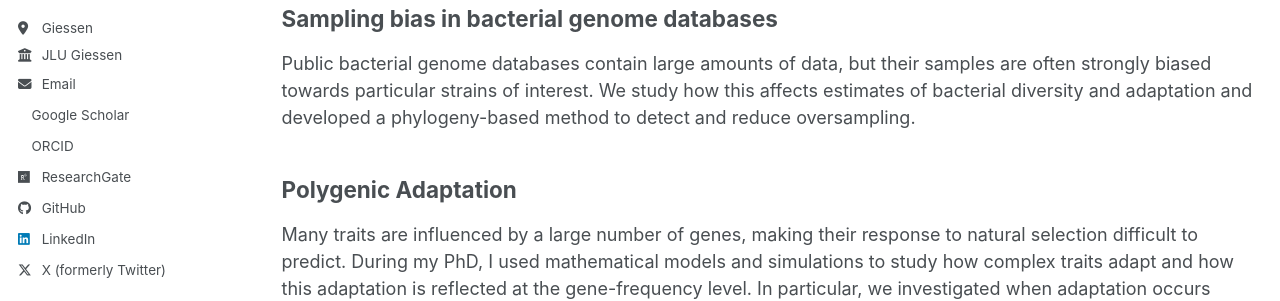
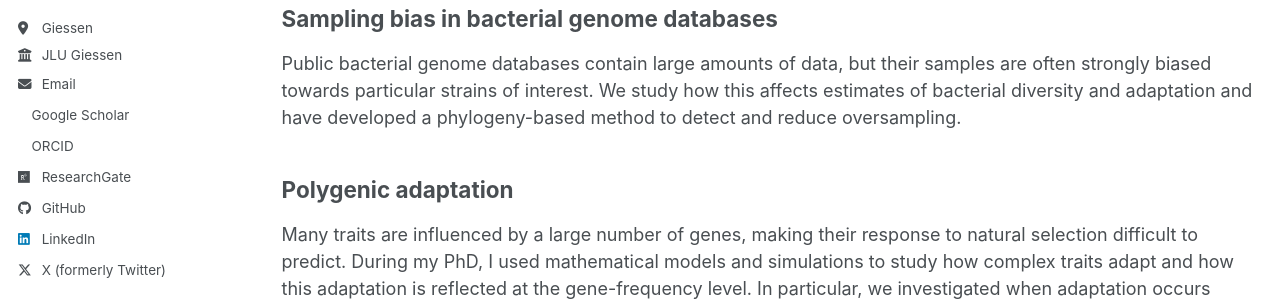
Before and after one commit to hannahgoetsch/hannahgoetsch.github.io, a Jekyll site: the page built from _pages/research.html, in a window 1280 px wide. Shown: the part 340-641 px from the top of the page. Built offline with Jekyll 4.4.1, drawn with Linux system fonts in a browser that asks for light colours; a style sheet for code colours, icons or effects is not loaded.

Commit message:
Revise text for clarity
Updated text for clarity and consistency in research section.

```diff
--- a/_pages/research.html
+++ b/_pages/research.html
@@ -13,8 +13,8 @@ author_profile: true
 
 <h2>Sampling bias in bacterial genome databases</h2>
 
-<p>Public bacterial genome databases contain large amounts of data, but their samples are often strongly biased towards particular strains of interest. We study how this affects estimates of bacterial diversity and adaptation and developed a phylogeny-based method to detect and reduce oversampling.</p>
+<p>Public bacterial genome databases contain large amounts of data, but their samples are often strongly biased towards particular strains of interest. We study how this affects estimates of bacterial diversity and adaptation and have developed a phylogeny-based method to detect and reduce oversampling.</p>
 
-<h2>Polygenic Adaptation</h2>
+<h2>Polygenic adaptation</h2>
 
 <p>Many traits are influenced by a large number of genes, making their response to natural selection difficult to predict. During my PhD, I used mathematical models and simulations to study how complex traits adapt and how this adaptation is reflected at the gene-frequency level. In particular, we investigated when adaptation occurs through large changes at a few loci or small allele-frequency shifts across many loci.</p>
```
